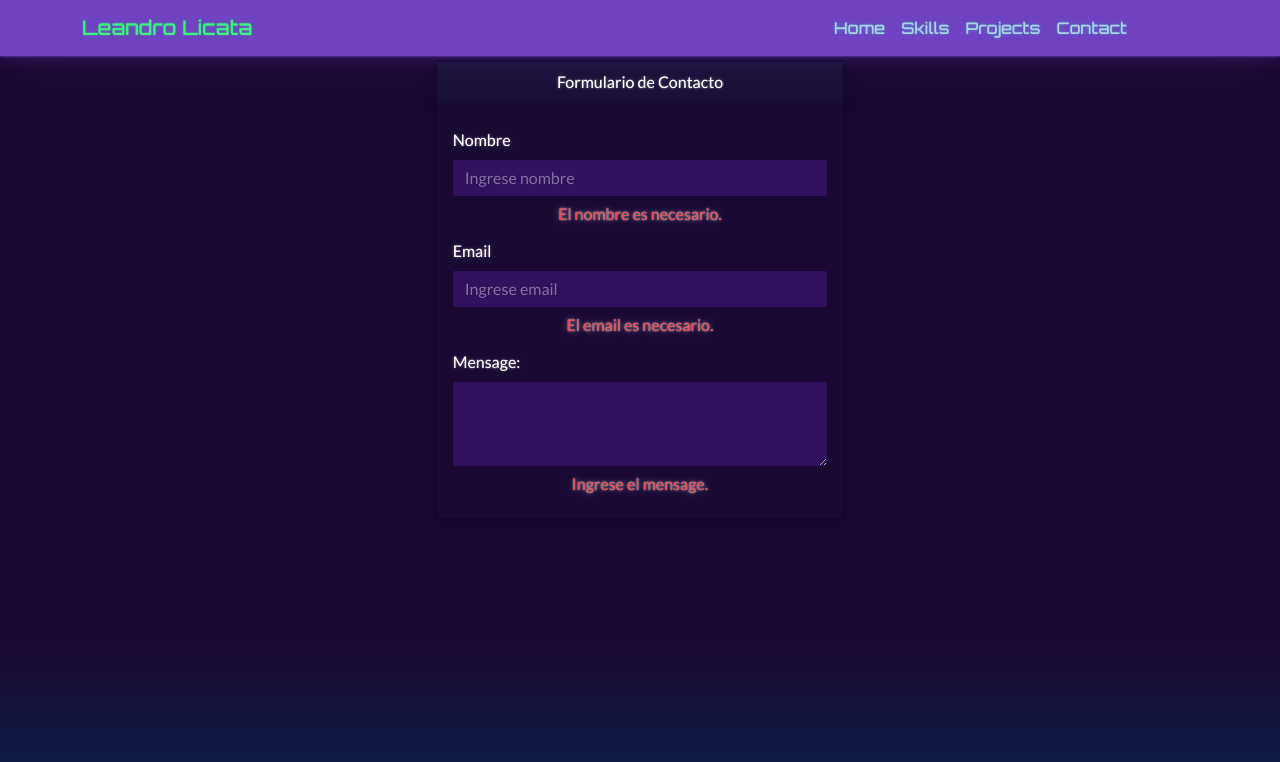
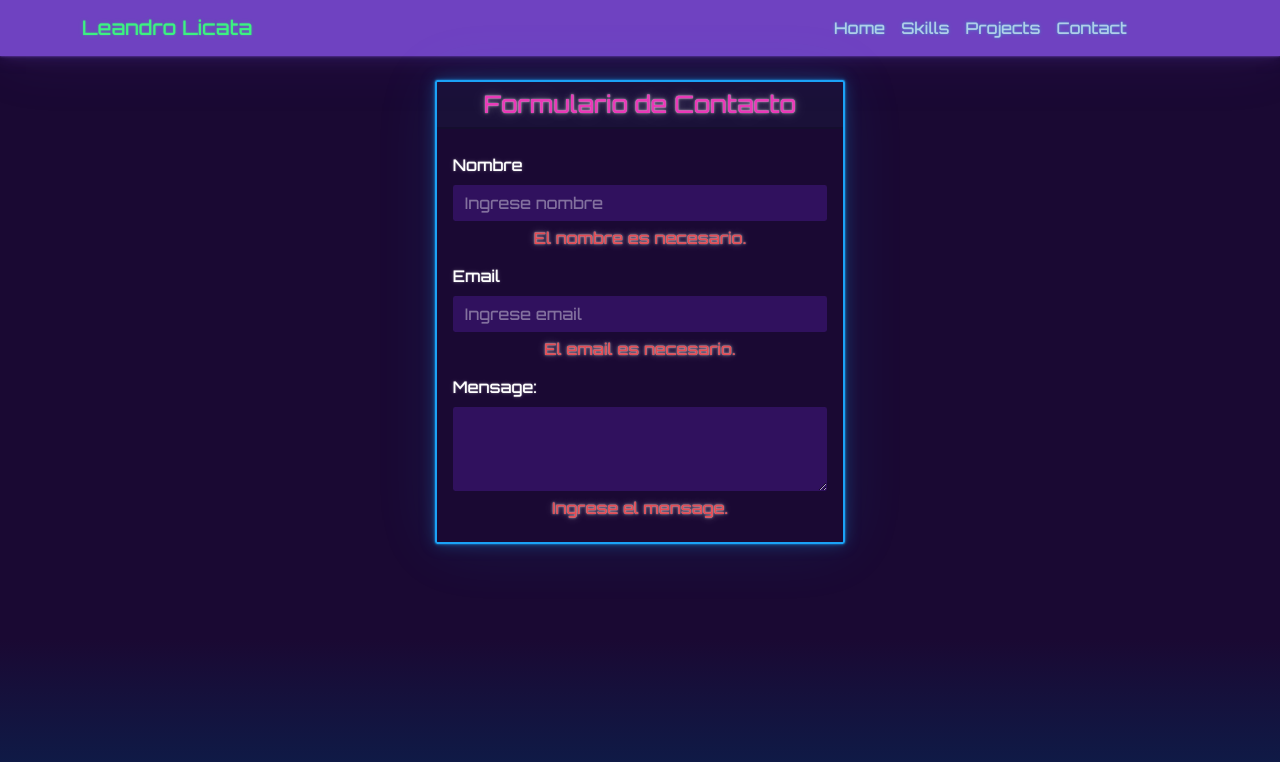
Before and after one commit to LeandroLicata/Portfolio, a Next.js app: page /contact in a window 1280 px wide. Shown: the top 762 px of the page. Built offline with nearby package versions, Linux system fonts and the light colour scheme.

Commit message:
test center re-captcha

```diff
--- a/src/pages/contact.js
+++ b/src/pages/contact.js
@@ -18,19 +18,19 @@ export default function Form() {
     }
   }
   return (
-    <div className="row mt-1">
-      <div className="col-lg-4 offset-lg-4">
+    <div className="form-group row mt-4">
+      <div className="col-lg-4 offset-lg-4 font">
         <form
           action="/success"
           name="contact"
           method="POST"
           data-netlify-recaptcha="true"
           data-netlify="true"
-          className="card border-ligh mb-3 shadow rounded"
+          className="card border-info mb-3"
           style={{ maxWidth: 800, maxHeight: 1600 }}
         >
           <input type="hidden" name="form-name" value="contact" />
-          <div className="card-header text-center">Formulario de Contacto</div>
+          <h4 className="card-header text-center text-secondary">Formulario de Contacto</h4>
           <div className="card-body">
             <div>
               <label className="mt-2">Nombre</label>
@@ -87,7 +87,7 @@ export default function Form() {
           </div>
           <div data-netlify-recaptcha="true"></div>
           <div
-            className="g-recaptcha"
+            className="g-recaptcha text-center"
             data-sitekey="6LfQbNkkAAAAAFhKQ8ieBZ3sVNtCGTFXXp25Uss7"
           ></div>
 
```
